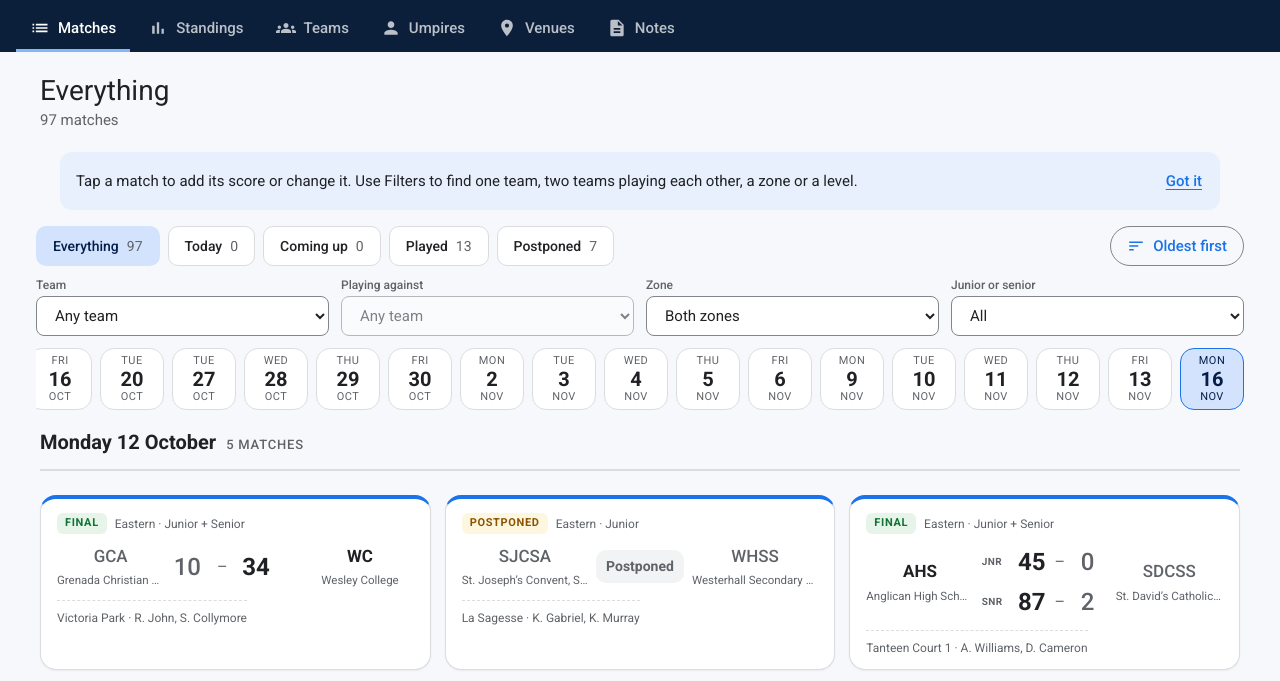
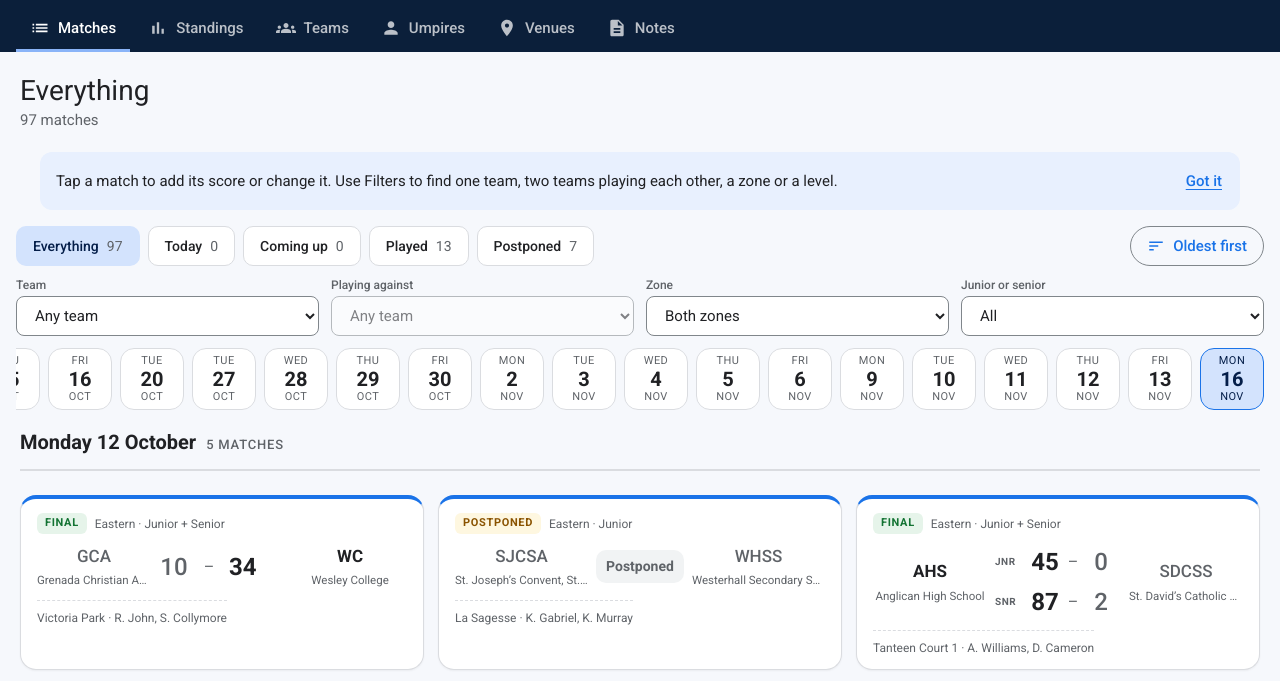
Before and after one commit to Darkbrad1/netball-scorebook, a website: page index.html in a window 1280 px wide. Shown: the part 61-742 px from the top of the page. Drawn offline with nearby package versions, Linux system fonts and the light colour scheme.

Commit message:
Remove the page width cap so every page fills the screen
The page container was held to 1240px until a side sheet opened, which
then removed the cap and made the page jump wider. It now spans the full
width at all times; match tiles, umpire and team cards use the extra
room, and opening or closing a sheet no longer changes the width.

Co-Authored-By: Claude Sonnet 5.5 <noreply@anthropic.com>
Claude-Session: https://claude.ai/code/session_01CwLue8AtNC8DRQR79YPyXS

```diff
--- a/index.html
+++ b/index.html
@@ -554,7 +554,7 @@ body{background:var(--bg)}
 .bnav .ic{width:20px; height:20px; padding:0; background:none!important; color:inherit!important}
 .bnav button[aria-current="page"]{color:#fff; border-bottom-color:#8AB4F8}
 /* one centred column, menu is a drawer at every width */
-.layout{grid-template-columns:minmax(0,1fr)!important; max-width:1240px; margin:0 auto; padding-top:18px}
+.layout{grid-template-columns:minmax(0,1fr)!important; padding-top:18px}
 .nav{position:fixed; left:0; top:0; bottom:0; width:min(300px,86vw); max-height:none; background:var(--bg); z-index:40; padding:20px 12px; transform:translateX(-105%); transition:transform .2s}
 .nav.open{transform:none; box-shadow:0 0 30px rgba(0,0,0,.3)}
 .content{background:none; border-radius:0; overflow:visible}
```
